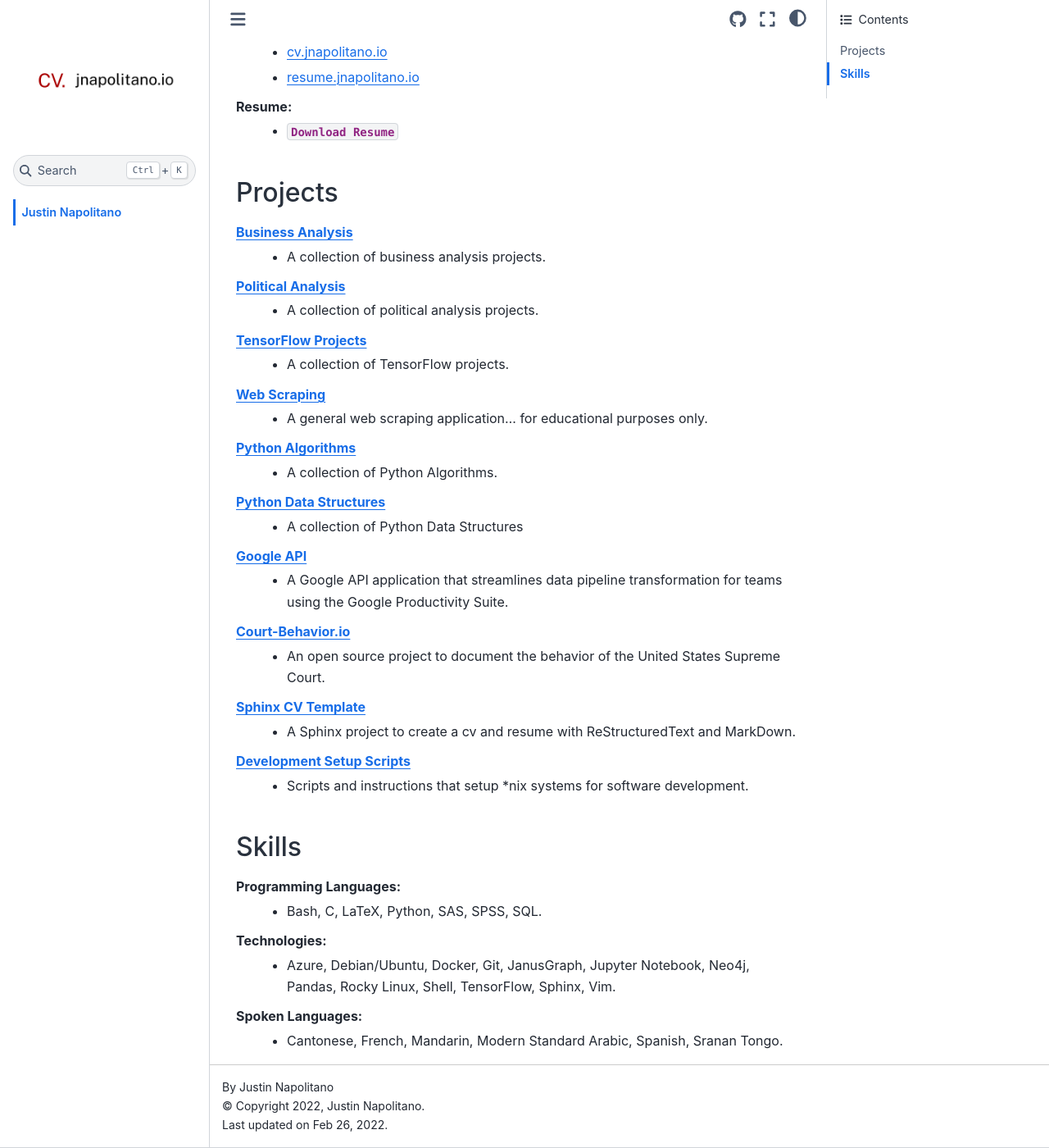
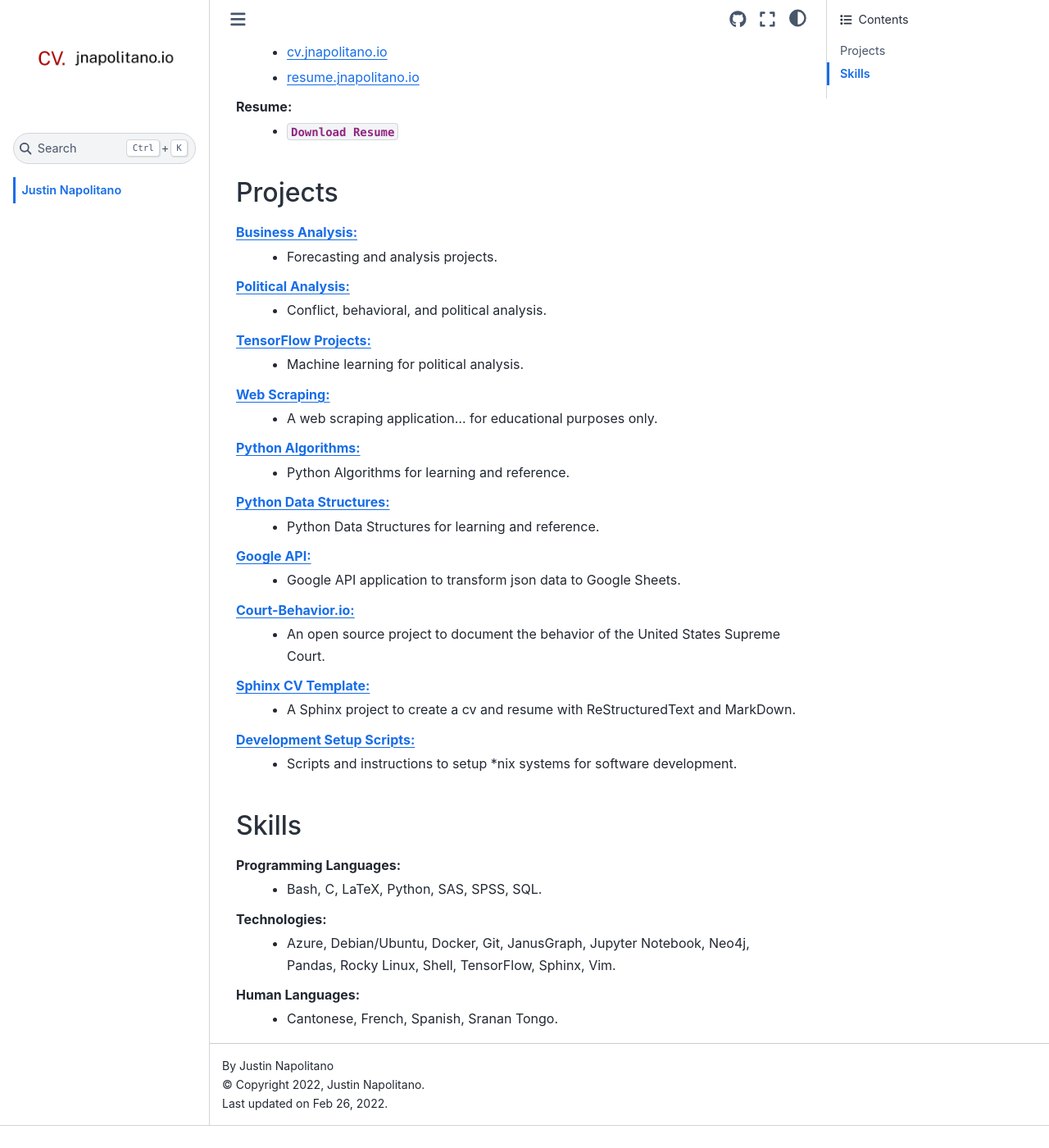
Before and after one commit to justin-napolitano/jnapolitano.io, a Sphinx documentation site: the page built from source/index.rst, in a window 1280 px wide and 1400 px high, scrolled down 276 px. Shown: the whole window at 82% size. Built offline with Sphinx 7.4.7 and the Sphinx Book theme 1.1.4, drawn with Linux system fonts in a browser that asks for light colours; cross-references to code outside the pages are shown as plain code; after the commit the page ends 1649 px from its top, so only the background shows below that.

Commit message:
autocommit on1645907399.223775

```diff
--- a/source/index.rst
+++ b/source/index.rst
@@ -24,35 +24,37 @@
 Projects
 #########
 
-`Business Analysis <https://cv.jnapolitano.io/parts/analysis/business-analysis/index.html>`__
-    * A collection of business analysis projects.
+`Business Analysis: <https://cv.jnapolitano.io/parts/analysis/business-analysis/index.html>`__
+    * Forecasting and analysis projects.
 
-`Political Analysis <https://cv.jnapolitano.io/parts/analysis/political-analysis/index.html>`__
-    * A collection of political analysis projects.
+`Political Analysis: <https://cv.jnapolitano.io/parts/analysis/political-analysis/index.html>`__
+    * Conflict, behavioral, and political analysis.
 
-`TensorFlow Projects <https://cv.jnapolitano.io/parts/ml-ai/index.html>`__
-    * A collection of TensorFlow projects.
+`TensorFlow Projects: <https://cv.jnapolitano.io/parts/ml-ai/index.html>`__
+    * Machine learning for political analysis.
 
-`Web Scraping <https://cv.jnapolitano.io/parts/data/web-scraping/index.html>`__
-    * A general web scraping application... for educational purposes only.
+`Web Scraping: <https://cv.jnapolitano.io/parts/data/web-scraping/index.html>`__
+    * A web scraping application... for educational purposes only.
 
-`Python Algorithms <https://cv.jnapolitano.io/parts/reference/algorithms/index.html>`__
-    * A collection of Python Algorithms.
+`Python Algorithms: <https://cv.jnapolitano.io/parts/reference/algorithms/index.html>`__
+    * Python Algorithms for learning and reference.
 
-`Python Data Structures <https://cv.jnapolitano.io/parts/reference/data-structures/python/index.html>`__
-    * A collection of Python Data Structures
+`Python Data Structures: <https://cv.jnapolitano.io/parts/reference/data-structures/python/index.html>`__
+    * Python Data Structures for learning and reference.
 
-`Google API <https://cv.jnapolitano.io/parts/python-development/google/index.html>`__
-    * A Google API application that streamlines data pipeline transformation for teams using the Google Productivity Suite.
+`Google API: <https://cv.jnapolitano.io/parts/python-development/google/index.html>`__
+    * Google API application to transform json data to Google Sheets.
 
-`Court-Behavior.io <https://court-behavior.io>`_
+`Court-Behavior.io: <https://court-behavior.io>`_
     * An open source project to document the behavior of the United States Supreme Court.
 
-`Sphinx CV Template <https://cv.jnapolitano.io/parts/reference/build-this-site/index.html>`__
+`Sphinx CV Template: <https://cv.jnapolitano.io/parts/reference/build-this-site/index.html>`__
     * A Sphinx project to create a cv and resume with ReStructuredText and MarkDown.
 
-`Development Setup Scripts <https://cv.jnapolitano.io/parts/reference/configuration/index.html>`__
-    * Scripts and instructions that setup \*nix systems for software development.
+`Development Setup Scripts: <https://cv.jnapolitano.io/parts/reference/configuration/index.html>`__
+    * Scripts and instructions to setup \*nix systems for software development.
+
+
 
 Skills
 #####################
@@ -63,5 +65,5 @@
 Technologies:
    *  Azure, Debian/Ubuntu, Docker, Git, JanusGraph, Jupyter Notebook, Neo4j, Pandas, Rocky Linux, Shell, TensorFlow, Sphinx, Vim.
 
-Spoken Languages:
-    * Cantonese, French, Mandarin, Modern Standard Arabic, Spanish, Sranan Tongo.
+Human Languages:
+    * Cantonese, French, Spanish, Sranan Tongo.
```
Also changed, not shown: source/old_index.txt (deleted, +0 -23 lines), source/parts/resume/index.txt (deleted, +0 -294 lines), 8 other files.
